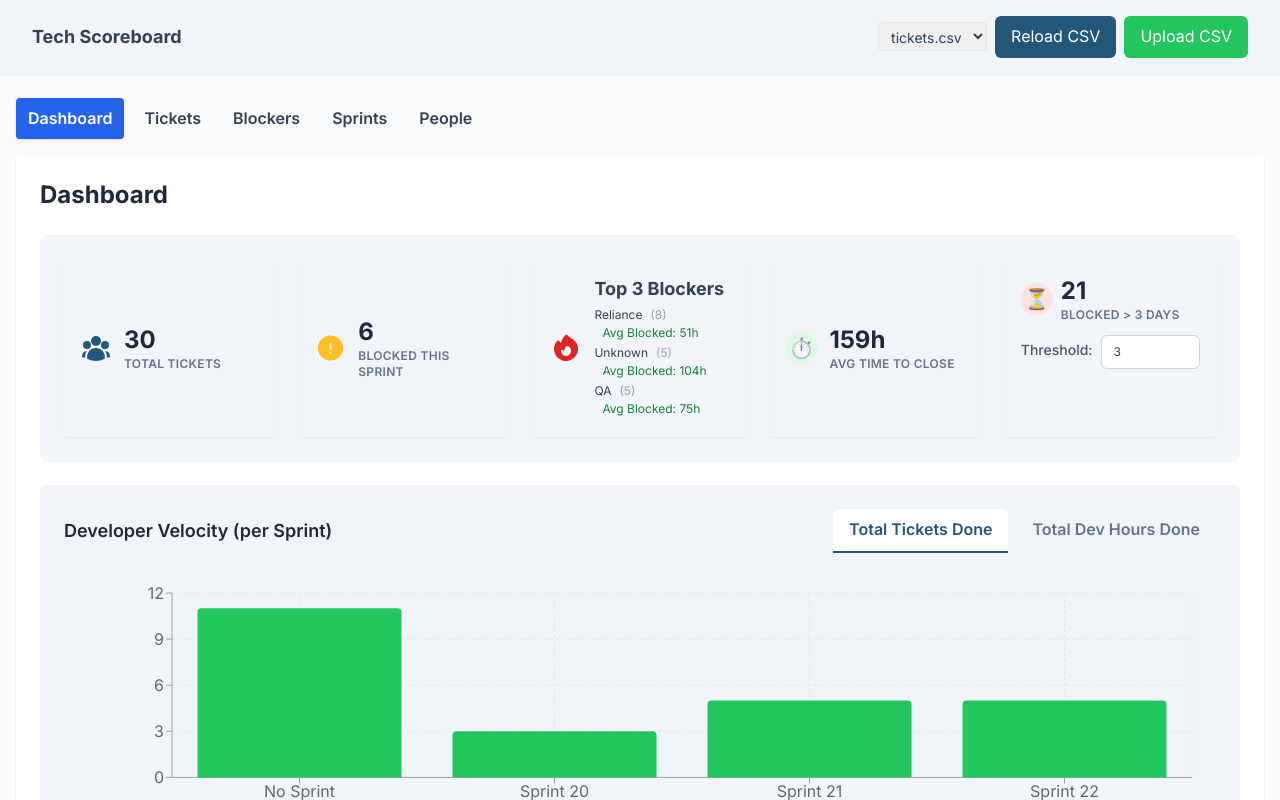
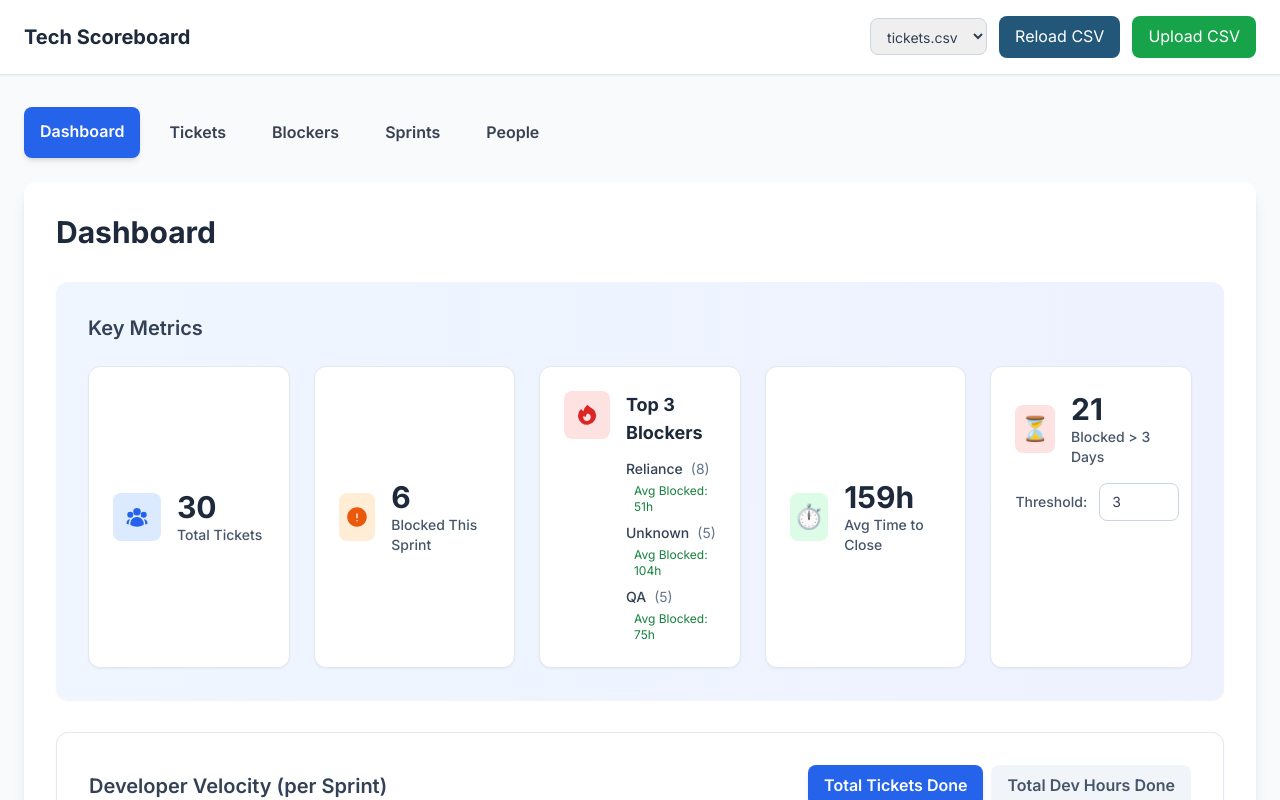
Before and after one commit to increff-kashish-bansal/cricket-scoreboard, a React (Vite) app: page / in a window 1280 px wide. Shown: the top 800 px of the page. Built offline with nearby package versions, Linux system fonts and the light colour scheme.

Commit message:
Improve UI spacing and layout - make interface less cramped with better visual hierarchy

```diff
--- a/src/App.jsx
+++ b/src/App.jsx
@@ -53,11 +53,11 @@ function TopBar() {
   };
 
   return (
-    <div className="flex items-center justify-between bg-neutral-100 shadow-sm px-8 py-4 mb-6 sticky top-0 z-10">
-      <div className="font-bold text-lg">Tech Scoreboard</div>
-      <div className="flex gap-2 items-center">
+    <div className="flex items-center justify-between bg-white border-b border-neutral-200 px-6 py-4 mb-8 sticky top-0 z-10 shadow-sm">
+      <div className="font-bold text-xl text-neutral-800">Tech Scoreboard</div>
+      <div className="flex gap-3 items-center">
         <select
-          className="border rounded px-2 py-1 text-sm"
+          className="border border-neutral-300 rounded-lg px-3 py-2 text-sm focus:outline-none focus:ring-2 focus:ring-primary focus:border-transparent"
           value={selectedCsv}
           onChange={handleCsvSelect}
           disabled={loading}
@@ -67,7 +67,7 @@ function TopBar() {
           ))}
         </select>
         <button
-          className="bg-primary text-white px-4 py-2 rounded-md hover:bg-primary-dark disabled:opacity-50 flex items-center gap-2"
+          className="bg-primary text-white px-4 py-2 rounded-lg hover:bg-primary-dark disabled:opacity-50 flex items-center gap-2 transition-colors"
           onClick={reload}
           disabled={loading}
         >
@@ -88,7 +88,7 @@ function TopBar() {
           onChange={handleFileChange}
         />
         <button
-          className="bg-status-done text-white px-4 py-2 rounded-md hover:bg-primary-dark disabled:opacity-50 flex items-center gap-2"
+          className="bg-green-600 text-white px-4 py-2 rounded-lg hover:bg-green-700 disabled:opacity-50 flex items-center gap-2 transition-colors"
           onClick={() => fileInputRef.current && fileInputRef.current.click()}
           disabled={loading}
         >
@@ -109,12 +109,12 @@ function TopBar() {
 function SidebarNav() {
   const location = useLocation();
   return (
-    <nav className="flex gap-2 mb-4">
+    <nav className="flex gap-3 mb-6">
       {navLinks.map(link => (
         <a
           key={link.path}
           href={link.path}
-          className={`px-3 py-2 rounded font-semibold transition-colors duration-200 ${location.pathname === link.path ? 'bg-blue-600 text-white shadow' : 'text-gray-700 hover:bg-blue-100'}`}
+          className={`px-4 py-3 rounded-lg font-semibold transition-colors duration-200 ${location.pathname === link.path ? 'bg-blue-600 text-white shadow-md' : 'text-gray-700 hover:bg-blue-50 border border-transparent hover:border-blue-200'}`}
           aria-current={location.pathname === link.path ? 'page' : undefined}
         >
           {link.name}
@@ -194,9 +194,9 @@ function App() {
       <TicketsProvider>
         <Router>
           <TopBar />
-          <div className="max-w-7xl mx-auto px-4">
+          <div className="max-w-7xl mx-auto px-6">
             <SidebarNav />
-            <div className="min-h-[60vh] bg-white rounded shadow p-6 mb-8 animate-fadein">
+            <div className="min-h-[70vh] bg-white rounded-xl shadow-lg p-8 mb-8 animate-fadein">
               <AppRoutes />
             </div>
           </div>
--- a/src/Dashboard.jsx
+++ b/src/Dashboard.jsx
@@ -93,81 +93,88 @@ function Dashboard() {
 
   return (
     <div>
-      <h1 className="text-2xl font-bold mb-6">Dashboard</h1>
+      <h1 className="text-3xl font-bold mb-8 text-neutral-800">Dashboard</h1>
       {loading ? (
-        <div className="flex flex-col items-center justify-center p-8 text-neutral-500">
-          <ArrowPathIcon className="h-10 w-10 animate-spin mb-2" />
-          <div>Loading data...</div>
+        <div className="flex flex-col items-center justify-center p-12 text-neutral-500">
+          <ArrowPathIcon className="h-12 w-12 animate-spin mb-4" />
+          <div className="text-lg">Loading data...</div>
         </div>
       ) : (
         <>
           {/* Summary Cards */}
-          <div className="bg-neutral-100 rounded-lg shadow-sm p-6 mb-6">
-            <div className="grid grid-cols-1 md:grid-cols-5 gap-6">
+          <div className="bg-gradient-to-r from-blue-50 to-indigo-50 rounded-xl shadow-sm p-8 mb-8">
+            <h2 className="text-xl font-semibold text-neutral-700 mb-6">Key Metrics</h2>
+            <div className="grid grid-cols-1 md:grid-cols-2 lg:grid-cols-5 gap-6">
               {/* Total Tickets */}
-              <div className="flex items-center gap-3 bg-neutral-card rounded shadow-sm p-4" title="Total number of tickets in the current dataset">
-                <UserGroupIcon className="w-8 h-8 text-primary" />
+              <div className="flex items-center gap-4 bg-white rounded-xl shadow-sm p-6 border border-neutral-200" title="Total number of tickets in the current dataset">
+                <div className="w-12 h-12 bg-blue-100 rounded-lg flex items-center justify-center">
+                  <UserGroupIcon className="w-6 h-6 text-blue-600" />
+                </div>
                 <div>
-                  <div className="text-2xl font-bold text-neutral-800">{totalTickets}</div>
-                  <div className="text-xs text-neutral-500 font-semibold uppercase tracking-wide">Total Tickets</div>
+                  <div className="text-3xl font-bold text-neutral-800">{totalTickets}</div>
+                  <div className="text-sm text-neutral-600 font-medium">Total Tickets</div>
                 </div>
               </div>
               {/* Blocked This Sprint */}
-              <div className="flex items-center gap-3 bg-neutral-card rounded shadow-sm p-4" title={`Number of tickets currently blocked in the latest sprint (${currentSprintName})`}>
-                <ExclamationCircleIcon className="w-8 h-8 text-status-in-progress" />
+              <div className="flex items-center gap-4 bg-white rounded-xl shadow-sm p-6 border border-neutral-200" title={`Number of tickets currently blocked in the latest sprint (${currentSprintName})`}>
+                <div className="w-12 h-12 bg-orange-100 rounded-lg flex items-center justify-center">
+                  <ExclamationCircleIcon className="w-6 h-6 text-orange-600" />
+                </div>
                 <div>
-                  <div className="text-2xl font-bold text-neutral-800">{blockedThisSprint}</div>
-                  <div className="text-xs text-neutral-500 font-semibold uppercase tracking-wide">Blocked This Sprint</div>
+                  <div className="text-3xl font-bold text-neutral-800">{blockedThisSprint}</div>
+                  <div className="text-sm text-neutral-600 font-medium">Blocked This Sprint</div>
                 </div>
               </div>
               {/* Top 3 Blockers */}
-              <div className="flex items-center gap-3 bg-neutral-card rounded shadow-sm p-4" title="Top 3 entities causing blocks, with average block duration">
-                <FireIcon className="w-8 h-8 text-status-blocked" />
-                <div>
-                  <div className="text-lg font-bold mb-1">Top 3 Blockers</div>
-                  <ul className="text-xs text-gray-700">
-                    {topBlockers.length === 0 ? <li>None</li> : topBlockers.map(([name, stat]) => (
-                      <li key={name} className="flex flex-col gap-0.5 mb-1">
+              <div className="flex items-start gap-4 bg-white rounded-xl shadow-sm p-6 border border-neutral-200" title="Top 3 entities causing blocks, with average block duration">
+                <div className="w-12 h-12 bg-red-100 rounded-lg flex items-center justify-center">
+                  <FireIcon className="w-6 h-6 text-red-600" />
+                </div>
+                <div className="flex-1">
+                  <div className="text-lg font-bold mb-3 text-neutral-800">Top 3 Blockers</div>
+                  <ul className="text-sm text-neutral-700 space-y-2">
+                    {topBlockers.length === 0 ? <li className="text-neutral-500">None</li> : topBlockers.map(([name, stat]) => (
+                      <li key={name} className="flex flex-col gap-1">
                         <span className="flex items-center gap-2">
-                          <span>{name}</span>
-                          <span className="text-gray-400">({stat.count})</span>
+                          <span className="font-medium">{name}</span>
+                          <span className="text-neutral-500">({stat.count})</span>
                         </span>
-                        <span className="ml-2 text-green-700">Avg Blocked: {stat.count ? Math.round(stat.totalBlocked / stat.count) + 'h' : '-'}</span>
+                        <span className="ml-2 text-green-700 text-xs">Avg Blocked: {stat.count ? Math.round(stat.totalBlocked / stat.count) + 'h' : '-'}</span>
                       </li>
                     ))}
                   </ul>
                 </div>
               </div>
               {/* Avg Time to Close */}
-              <div className="flex items-center gap-3 bg-neutral-card rounded shadow-sm p-4" title="Average time (in hours) from ticket creation to Done for completed tickets">
-                <div className="w-8 h-8 flex items-center justify-center rounded-full bg-green-100">
-                  <span className="text-green-700 text-xl font-bold">⏱️</span>
+              <div className="flex items-center gap-4 bg-white rounded-xl shadow-sm p-6 border border-neutral-200" title="Average time (in hours) from ticket creation to Done for completed tickets">
+                <div className="w-12 h-12 bg-green-100 rounded-lg flex items-center justify-center">
+                  <span className="text-green-700 text-2xl">⏱️</span>
                 </div>
                 <div>
-                  <div className="text-2xl font-bold text-neutral-800">{avgTimeToClose != null ? avgTimeToClose + 'h' : '-'}</div>
-                  <div className="text-xs text-neutral-500 font-semibold uppercase tracking-wide">Avg Time to Close</div>
+                  <div className="text-3xl font-bold text-neutral-800">{avgTimeToClose != null ? avgTimeToClose + 'h' : '-'}</div>
+                  <div className="text-sm text-neutral-600 font-medium">Avg Time to Close</div>
                 </div>
               </div>
               {/* Tickets Blocked > X Days */}
-              <div className="flex flex-col gap-2 items-start bg-neutral-card rounded shadow-sm p-4" title="Number of tickets blocked for more than the selected threshold (in days)">
-                <div className="flex items-center gap-2">
-                  <div className="w-8 h-8 flex items-center justify-center rounded-full bg-red-100">
-                    <span className="text-red-700 text-xl font-bold">⏳</span>
+              <div className="flex flex-col gap-4 bg-white rounded-xl shadow-sm p-6 border border-neutral-200" title="Number of tickets blocked for more than the selected threshold (in days)">
+                <div className="flex items-center gap-4">
+                  <div className="w-12 h-12 bg-red-100 rounded-lg flex items-center justify-center">
+                    <span className="text-red-700 text-2xl">⏳</span>
                   </div>
                   <div>
-                    <div className="text-2xl font-bold text-neutral-800">{ticketsBlockedOverXDays}</div>
-                    <div className="text-xs text-neutral-500 font-semibold uppercase tracking-wide">Blocked &gt; {blockedThresholdDays} Days</div>
+                    <div className="text-3xl font-bold text-neutral-800">{ticketsBlockedOverXDays}</div>
+                    <div className="text-sm text-neutral-600 font-medium">Blocked &gt; {blockedThresholdDays} Days</div>
                   </div>
                 </div>
-                <div className="flex items-center gap-2 mt-1">
-                  <label htmlFor="blocked-threshold" className="block text-sm font-medium text-neutral-600 mb-1">Threshold:</label>
+                <div className="flex items-center gap-3">
+                  <label htmlFor="blocked-threshold" className="text-sm font-medium text-neutral-600">Threshold:</label>
                   <input
                     id="blocked-threshold"
                     type="number"
                     min={1}
                     value={blockedThresholdDays}
                     onChange={e => setBlockedThresholdDays(Number(e.target.value) || 1)}
-                    className="border border-neutral-300 rounded-md px-3 py-2 w-full text-neutral-700 focus:outline-none focus:ring-2 focus:ring-primary focus:border-transparent transition-all text-xs"
+                    className="border border-neutral-300 rounded-lg px-3 py-2 w-20 text-neutral-700 focus:outline-none focus:ring-2 focus:ring-primary focus:border-transparent transition-all text-sm"
                   />
                 </div>
               </div>
@@ -175,19 +182,19 @@ function Dashboard() {
           </div>
 
           {/* Velocity Chart */}
-          <div className="bg-neutral-100 rounded-lg shadow-sm p-6 mb-6">
-            <div className="flex items-center justify-between mb-4">
-              <h2 className="text-lg font-semibold">Developer Velocity (per Sprint)</h2>
+          <div className="bg-white border border-neutral-200 rounded-xl shadow-sm p-8 mb-8">
+            <div className="flex items-center justify-between mb-6">
+              <h2 className="text-xl font-semibold text-neutral-700">Developer Velocity (per Sprint)</h2>
               <div className="flex gap-2">
                 <button
-                  className={`px-4 py-2 rounded-t-lg font-semibold border-b-2 transition-all ${velocityMode === 'tickets' ? 'border-primary text-primary bg-white' : 'border-transparent text-neutral-500 bg-neutral-100'}`}
+                  className={`px-4 py-2 rounded-lg font-semibold transition-all ${velocityMode === 'tickets' ? 'bg-blue-600 text-white shadow-md' : 'bg-neutral-100 text-neutral-600 hover:bg-neutral-200'}`}
                   onClick={() => setVelocityMode('tickets')}
                   title="Show number of tickets closed per sprint"
                 >
                   Total Tickets Done
                 </button>
                 <button
-                  className={`px-4 py-2 rounded-t-lg font-semibold border-b-2 transition-all ${velocityMode === 'hours' ? 'border-primary text-primary bg-white' : 'border-transparent text-neutral-500 bg-neutral-100'}`}
+                  className={`px-4 py-2 rounded-lg font-semibold transition-all ${velocityMode === 'hours' ? 'bg-blue-600 text-white shadow-md' : 'bg-neutral-100 text-neutral-600 hover:bg-neutral-200'}`}
                   onClick={() => setVelocityMode('hours')}
                   title="Show total development hours completed per sprint"
                 >
@@ -195,7 +202,7 @@ function Dashboard() {
                 </button>
               </div>
             </div>
-            <div className="w-full h-72">
+            <div className="w-full h-80">
               <ResponsiveContainer>
                 <BarChart
                   data={velocityData}
```
Also changed, not shown: src/TicketDetailPage.jsx (+71 -64 lines).
